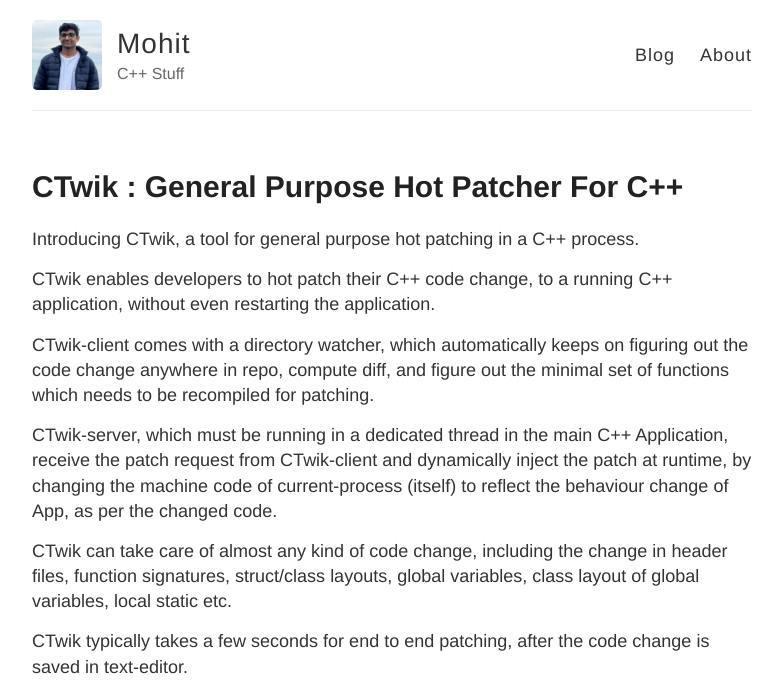
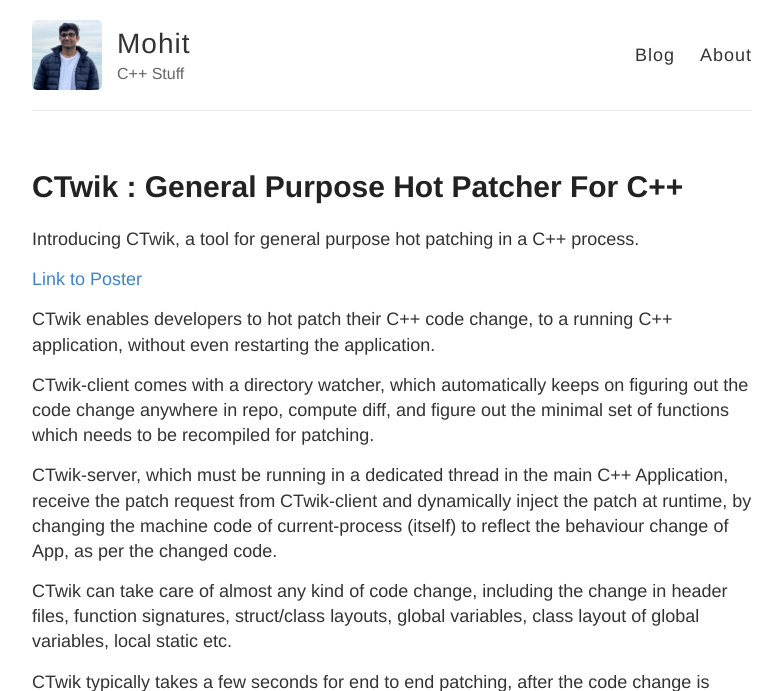
Before and after one commit to mohitmv/blog, a Jekyll site: the page built from _posts/2021-9-4-CTwik-General-Purpose-Hot-Patcher-For-Cpp.md, in a window 1280 px wide and 900 px high, cut to the strip 0-691 px from the top of the window. Shown: the whole strip, without its empty margins (248-1030 px from the left). Built offline with Jekyll 4.4.1, drawn with Linux system fonts in a browser that asks for light colours.

Commit message:
Add link to poster in CTwik blog

```diff
--- a/_posts/2021-9-4-CTwik-General-Purpose-Hot-Patcher-For-Cpp.md
+++ b/_posts/2021-9-4-CTwik-General-Purpose-Hot-Patcher-For-Cpp.md
@@ -5,6 +5,8 @@ title: "CTwik : General Purpose Hot Patcher For C++"
 ---
 
 Introducing CTwik, a tool for general purpose hot patching in a C++ process.
+
+[Link to Poster](https://drive.google.com/file/d/1ueTYaF2DSAbEShPMWyQEQ7t04DJWvJWi/view)
 
 CTwik enables developers to hot patch their C++ code change, to a running C++ application, without even restarting the application.
 
```
